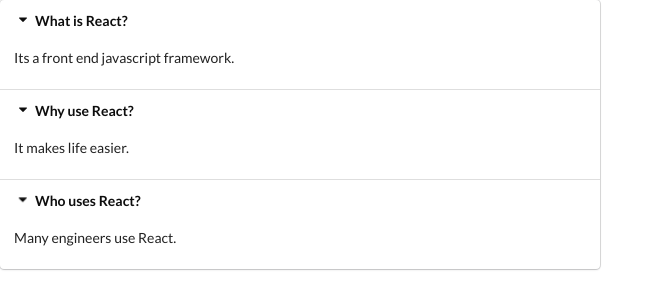
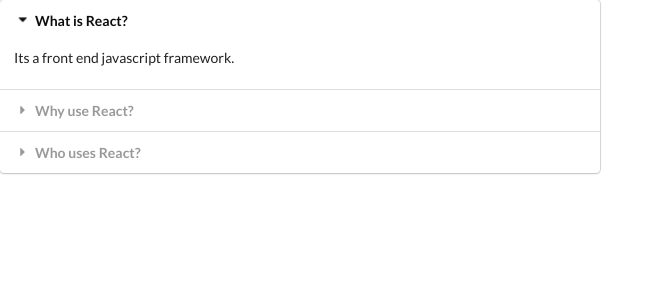
Before and after one commit to andrewgkinnaird/modernreactwithredux, a React (Create React App) app in the folder widgets/: page / in a window 1280 px wide. Shown: the top 308 px of the page, without its empty margins (0-664 px from the left). Built offline with nearby package versions, Linux system fonts and the light colour scheme.

Commit message:
added state hooks to accordion

```diff
--- a/widgets/src/components/Accordion.js
+++ b/widgets/src/components/Accordion.js
@@ -1,14 +1,22 @@
-import React from "react";
+import React, { useState } from "react";
 
 const Accordion = ({items}) => {
-    const renderedItems = items.map((item) => {
+    const [activeIndex, setActiveIndex] = useState(0);
+
+    const onTitleClick = (index) => {
+        setActiveIndex(index);
+    }
+
+    const renderedItems = items.map((item, index) => {
+        const active = index === activeIndex ? 'active' : '';
+
         return (
             <React.Fragment key={item.title}>
-                <div className="title active">
+                <div onClick={() => {onTitleClick(index)} } className={`title ${active}`}>
                     <i className="dropdown icon"></i>
                     {item.title}
                 </div>
-                <div className="content active">
+                <div className={`content ${active}`}>
                     <p>{item.content}</p>
                 </div>
             </React.Fragment>
@@ -17,6 +25,7 @@
     return (
         <div className="ui styled accordion">
             {renderedItems}
+
         </div>
     )
 }
```
